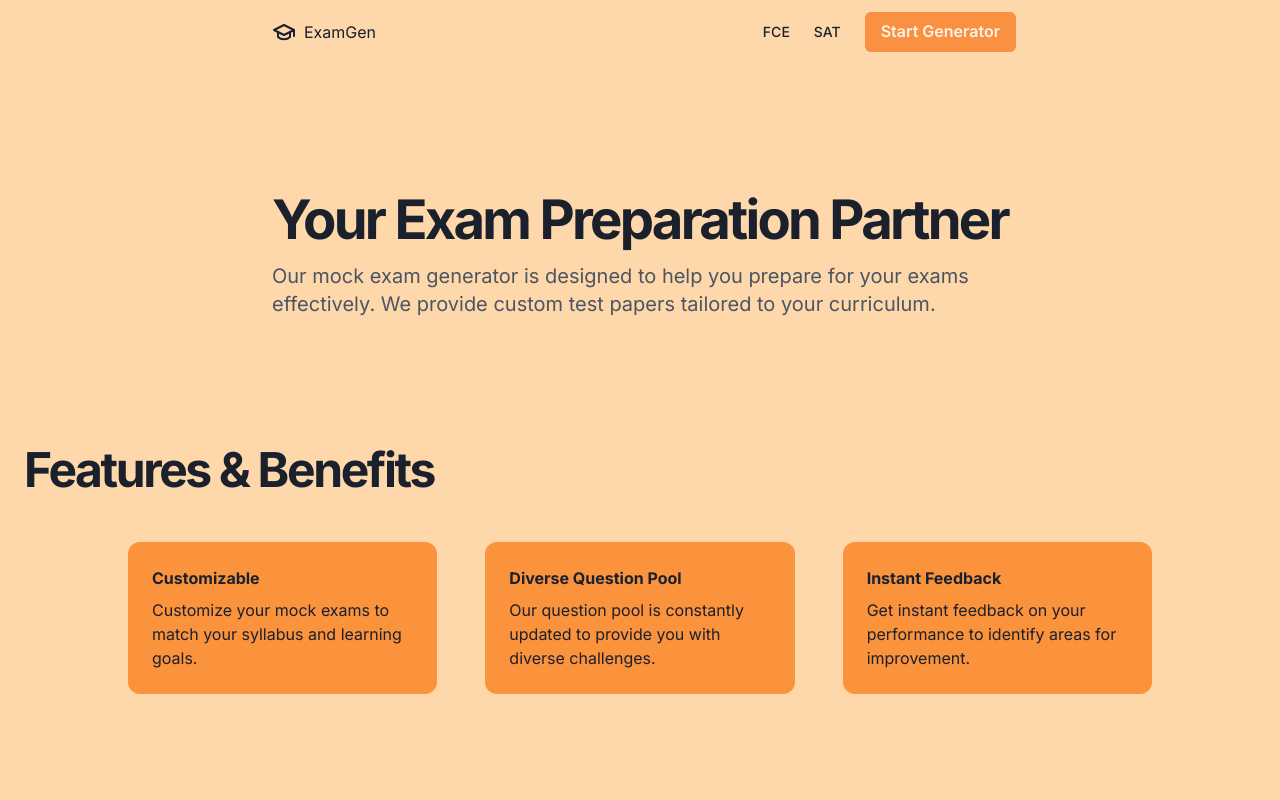
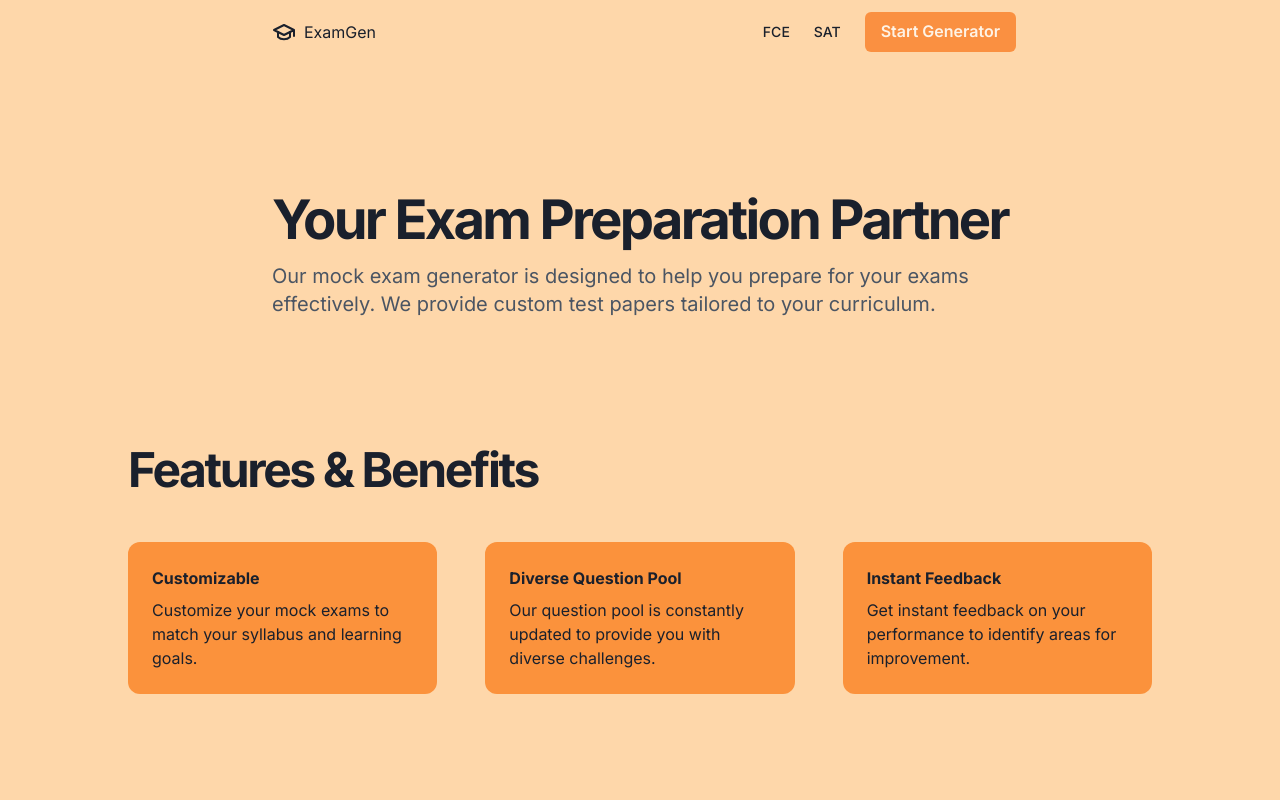
Before and after one commit to altobellidardo/mock-exam-maker, a Next.js app: page / in a window 1280 px wide. Shown: the top 800 px of the page. Built offline with nearby package versions, Linux system fonts and the light colour scheme.

Commit message:
refact the subtitle position

```diff
--- a/src/app/page.jsx
+++ b/src/app/page.jsx
@@ -19,7 +19,7 @@ export default function Home () {
           </div>
         </section>
         <section className='w-full py-12 md:py-24 lg:py-32'>
-          <div className='container space-y-12 px-4 md:px-6'>
+          <div className='space-y-12 px-4 md:px-6 mx-auto w-fit'>
             <h2 className='text-3xl font-bold tracking-tighter sm:text-5xl'>Features & Benefits</h2>
             <div className='mx-auto grid items-start gap-8 sm:max-w-4xl sm:grid-cols-2 md:gap-12 lg:max-w-5xl lg:grid-cols-3'>
               <Card>
```
